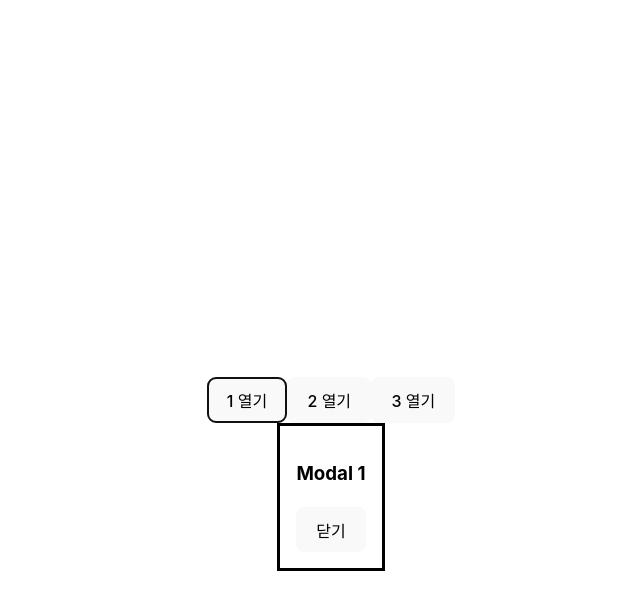
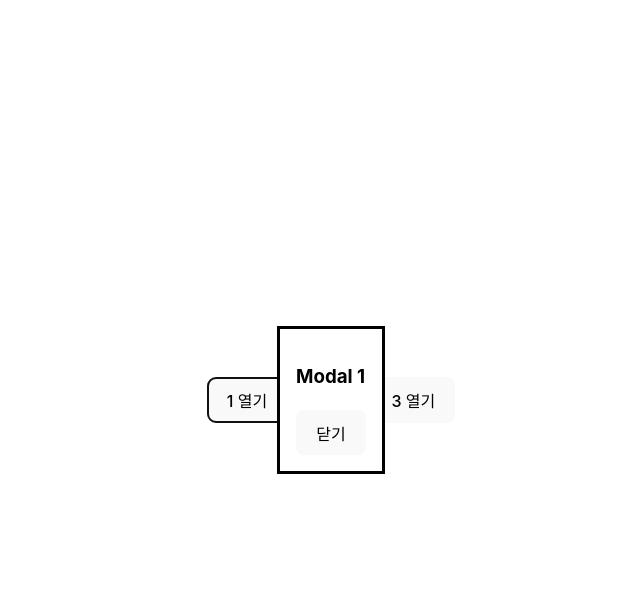
Before and after one commit to kukwon/buildup-study, a React (Vite) app in the folder 1week/: page / in a window 1280 px wide. Both pictures are taken after a click on the button "1 열기". Shown: the top 610 px of the page, without its empty margins (309-949 px from the left). Built offline with nearby package versions, Linux system fonts and the light colour scheme.

Commit message:
createPortal 통해 <dialog> 모달 body 최상위에 표기

```diff
--- a/1week/src/App.jsx
+++ b/1week/src/App.jsx
@@ -1,4 +1,5 @@
 import { createContext, useContext, useState } from 'react'
+import { createPortal } from 'react-dom'
 import './App.css'
 
 const ModalContext = createContext({
@@ -19,10 +20,14 @@ function ModalContextProvider({ children }) {
   return (
     <ModalContext.Provider value={{ show, close }}>
       {children}
-      <dialog open={modal.open}>
-        {modal.content}
-        <button onClick={(e) => close()}>닫기</button>
-      </dialog>
+      {modal.open &&
+        createPortal(
+          <dialog open>
+            {modal.content}
+            <button onClick={(e) => close()}>닫기</button>
+          </dialog>,
+          document.body,
+        )}
     </ModalContext.Provider>
   )
 }
```
